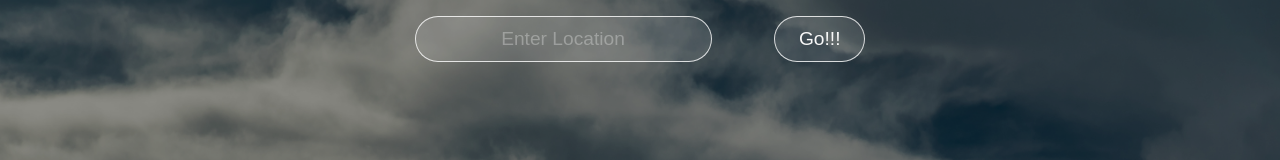
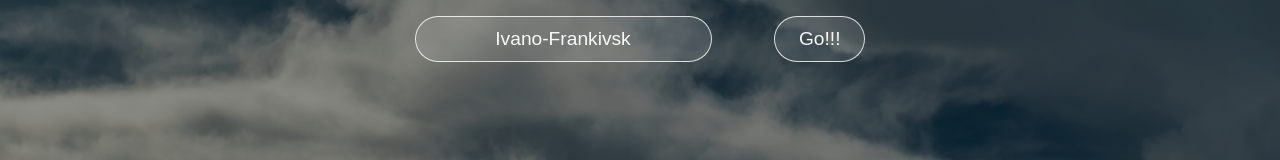
Before and after one commit to poggy33/weather-app, a React (Create React App) app: page / in a window 1280 px wide. Shown: the top 160 px of the page. Built offline with nearby package versions, Linux system fonts and the light colour scheme.

Commit message:
add city iv-frankivsk

```diff
--- a/src/App.js
+++ b/src/App.js
@@ -1,29 +1,24 @@
-// const url = "https://api.openweathermap.org/data/2.5/weather?q=dallas&appid=4f625b6c6693cf0b7d4d66e65cd65a7d"
-
 import React, { useState } from "react";
 import axios from "axios";
 
 function App() {
   const [data, setData] = useState({});
-  const [location, setLocation] = useState("");
+
+  const [location, setLocation] = useState("Ivano-Frankivsk");
 
   const url = `https://api.openweathermap.org/data/2.5/weather?q=${location}&units=metric&appid=4f625b6c6693cf0b7d4d66e65cd65a7d`;
 
   const searchLocation = (event) => {
-
-      axios.get(url).then((response) => {
-        setData(response.data);
-        console.log(response.data);
-      });
-      setLocation("");
-
+    axios.get(url).then((response) => {
+      setData(response.data);
+      // console.log(response.data);
+    });
+    setLocation("");
   };
 
   return (
     <div className="app">
       <div className="search">
-
-
         <input
           value={location}
           onChange={(event) => setLocation(event.target.value)}
@@ -32,7 +27,6 @@ function App() {
         />
 
         <button onClick={searchLocation}>Go!!!</button>
-
       </div>
 
       <div className="container">
```
